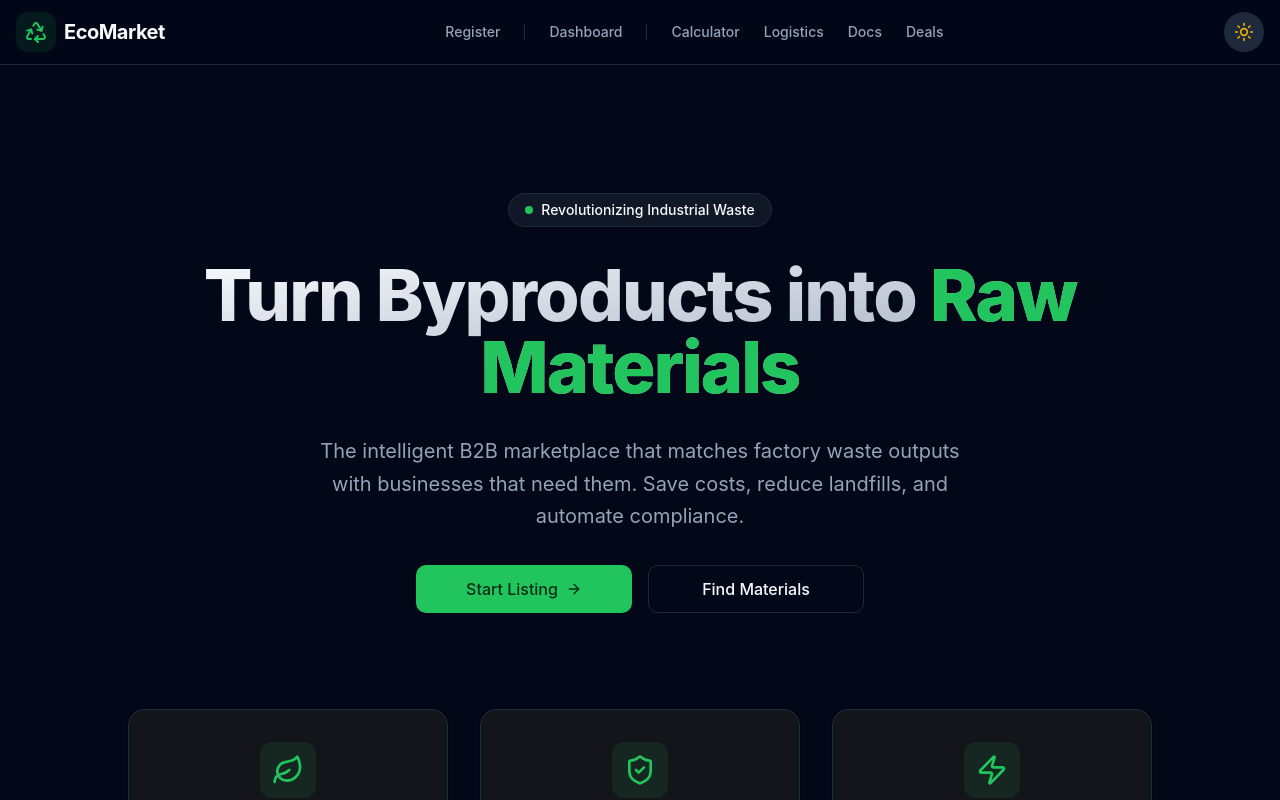
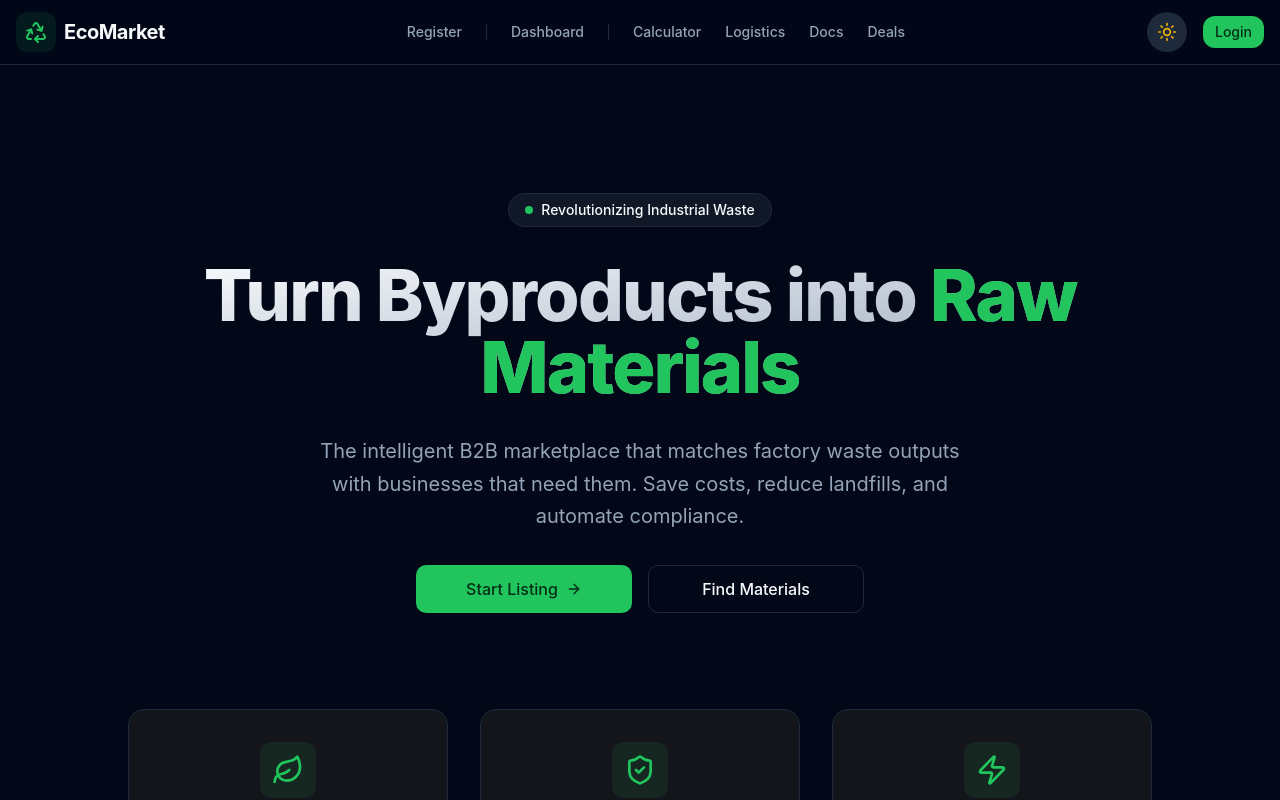
Before and after one commit to sethiakshad/codelitehacks, a React (Vite) app in the folder client/: page / in a window 1280 px wide. Shown: the top 800 px of the page. Built offline with nearby package versions, Linux system fonts and the light colour scheme; no server answers.

Commit message:
feat: Implement core application layout component including header, navigation, authentication links, theme toggle, and footer.

```diff
--- a/client/src/components/Layout.jsx
+++ b/client/src/components/Layout.jsx
@@ -1,8 +1,17 @@
-import { Outlet, Link } from "react-router-dom"
+import { Outlet, Link, useNavigate } from "react-router-dom"
 import { ThemeToggle } from "./ThemeToggle"
-import { Recycle } from "lucide-react"
+import { Recycle, LogOut, User } from "lucide-react"
+import { useAuth } from "../context/AuthContext"
 
 export default function Layout() {
+    const { user, isAuthenticated, logout } = useAuth()
+    const navigate = useNavigate()
+
+    const handleLogout = () => {
+        logout()
+        navigate("/")
+    }
+
     return (
         <div className="min-h-screen flex flex-col items-center">
             <header className="sticky top-0 z-50 w-full border-b bg-background/80 backdrop-blur-md justify-center flex">
@@ -15,10 +24,14 @@ export default function Layout() {
                     </Link>
 
                     <nav className="hidden lg:flex items-center gap-6">
-                        <Link to="/register" className="text-sm font-medium text-muted-foreground hover:text-foreground transition-colors">
-                            Register
-                        </Link>
-                        <div className="h-4 w-px bg-border"></div>
+                        {!isAuthenticated && (
+                            <>
+                                <Link to="/register" className="text-sm font-medium text-muted-foreground hover:text-foreground transition-colors">
+                                    Register
+                                </Link>
+                                <div className="h-4 w-px bg-border"></div>
+                            </>
+                        )}
                         <Link to="/dashboard" className="text-sm font-medium text-muted-foreground hover:text-foreground transition-colors">
                             Dashboard
                         </Link>
@@ -39,6 +52,30 @@ export default function Layout() {
 
                     <div className="flex items-center gap-4">
                         <ThemeToggle />
+                        {isAuthenticated ? (
+                            <div className="flex items-center gap-3">
+                                <div className="flex items-center gap-2 text-sm font-medium text-foreground">
+                                    <div className="bg-primary/10 text-primary p-1.5 rounded-full">
+                                        <User className="h-4 w-4" />
+                                    </div>
+                                    <span>{user?.companyName || user?.name || user?.email}</span>
+                                </div>
+                                <button
+                                    onClick={handleLogout}
+                                    className="flex items-center gap-2 text-sm font-medium px-3 py-1.5 rounded-lg bg-destructive/10 text-destructive hover:bg-destructive/20 transition-colors"
+                                >
+                                    <LogOut className="h-4 w-4" />
+                                    Logout
+                                </button>
+                            </div>
+                        ) : (
+                            <Link
+                                to="/login"
+                                className="text-sm font-medium px-3 py-1.5 rounded-lg bg-primary text-primary-foreground hover:bg-primary/90 transition-colors"
+                            >
+                                Login
+                            </Link>
+                        )}
                     </div>
                 </div>
             </header>
```
